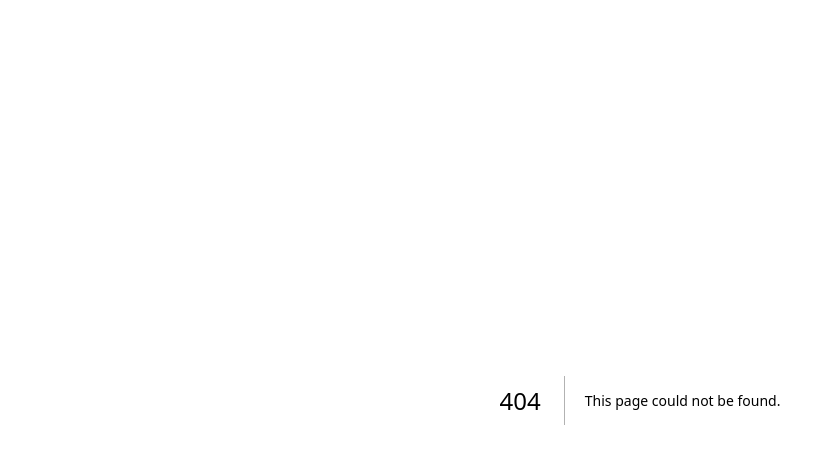
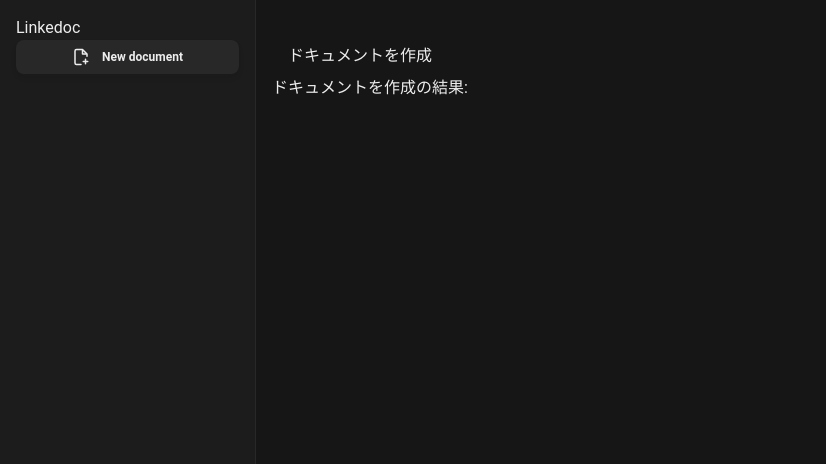
Before and after one commit to kazuhe/linkedoc, a Next.js app in the folder client/: page /document/new in a window 1280 px wide. Before the commit this address had no page. Shown: the top 464 px of the page, without its empty margins (0-826 px from the left). Built offline with nearby package versions, Linux system fonts and the light colour scheme.

Commit message:
Create "/document/new" page

```diff
--- a/client/package.json
+++ b/client/package.json
@@ -9,14 +9,15 @@
     "lint": "next lint"
   },
   "dependencies": {
+    "@material-tailwind/react": "2.1.9",
     "next": "14.1.0",
-    "react": "^18",
+    "react": "18.2.0",
     "react-dom": "^18",
     "swr": "2.2.5"
   },
   "devDependencies": {
     "@types/node": "^20",
-    "@types/react": "^18",
+    "@types/react": "18.2.19",
     "@types/react-dom": "^18",
     "autoprefixer": "^10.0.1",
     "eslint": "^8",
--- /dev/null
+++ b/client/src/app/document/new/page.tsx
@@ -0,0 +1,48 @@
+"use client";
+import useSWRMutation from "swr/mutation";
+
+type CreateDocumentRequest = {
+  path: string;
+  title: string;
+  description: string;
+  tags: string[];
+};
+
+const createDocument = async (
+  url: string,
+  { arg }: { arg: CreateDocumentRequest }
+) => {
+  const result = await fetch(url, {
+    method: "POST",
+    headers: {
+      "Content-Type": "application/json",
+    },
+    body: JSON.stringify(arg),
+  });
+  return await result.json();
+};
+
+export default function Home() {
+  // ドキュメント作成
+  const { trigger: createDocumentTrigger, data: documentResult } =
+    useSWRMutation("http://localhost:8080/document", createDocument);
+
+  return (
+    <div>
+      <button
+        className="px-4 py-2 mt-5 rounded bg-zinc-200 text-zinc-900"
+        onClick={() => {
+          createDocumentTrigger({
+            path: "path/to/document",
+            title: "Document Title",
+            description: "Document Description",
+            tags: ["tag1", "tag2", "tag3"],
+          });
+        }}
+      >
+        ドキュメントを作成
+      </button>
+      <div>ドキュメントを作成の結果: {JSON.stringify(documentResult)}</div>
+    </div>
+  );
+}
--- a/client/src/app/globals.css
+++ b/client/src/app/globals.css
@@ -1,33 +1,3 @@
 @tailwind base;
 @tailwind components;
 @tailwind utilities;
-
-:root {
-  --foreground-rgb: 0, 0, 0;
-  --background-start-rgb: 214, 219, 220;
-  --background-end-rgb: 255, 255, 255;
-}
-
-@media (prefers-color-scheme: dark) {
-  :root {
-    --foreground-rgb: 255, 255, 255;
-    --background-start-rgb: 0, 0, 0;
-    --background-end-rgb: 0, 0, 0;
-  }
-}
-
-body {
-  color: rgb(var(--foreground-rgb));
-  background: linear-gradient(
-      to bottom,
-      transparent,
-      rgb(var(--background-end-rgb))
-    )
-    rgb(var(--background-start-rgb));
-}
-
-@layer utilities {
-  .text-balance {
-    text-wrap: balance;
-  }
-}
--- a/client/src/app/layout.tsx
+++ b/client/src/app/layout.tsx
@@ -1,22 +1,46 @@
+import Image from "next/image";
 import type { Metadata } from "next";
-import { Inter } from "next/font/google";
 import "./globals.css";
-
-const inter = Inter({ subsets: ["latin"] });
+import { Button } from "@/components/button";
+import Link from "next/link";
 
 export const metadata: Metadata = {
   title: "Create Next App",
   description: "Generated by create next app",
 };
 
-export default function RootLayout({
+const RootLayout = ({
   children,
 }: Readonly<{
   children: React.ReactNode;
-}>) {
+}>) => {
   return (
     <html lang="en">
-      <body className={inter.className}>{children}</body>
+      <body className="bg-black-dark text-white relative z-0 flex h-full w-full overflow-hidden">
+        <nav className="bg-black border-r border-black-light w-64 flex-shrink-0 overflow-x-hidden h-screen p-4">
+          <h1>Linkedoc</h1>
+          <Link href="/document/new">
+            <Button
+              size="sm"
+              fullWidth={true}
+              className="flex items-center justify-center"
+            >
+              <Image
+                src="/svg/file-plus.svg"
+                alt="New document"
+                width={18}
+                height={18}
+              />
+              <span className="ml-3">New document</span>
+            </Button>
+          </Link>
+        </nav>
+        <main className="relative flex h-full w-full flex-1 p-4">
+          {children}
+        </main>
+      </body>
     </html>
   );
-}
+};
+
+export default RootLayout;
--- /dev/null
+++ b/client/src/components/button.tsx
@@ -0,0 +1,21 @@
+"use client";
+import { ButtonProps, Button as _Button } from "@material-tailwind/react";
+import { PropsWithChildren } from "react";
+
+type Props = {
+  size: ButtonProps["size"];
+  fullWidth: ButtonProps["fullWidth"];
+  className: string;
+};
+
+export const Button = (props: PropsWithChildren<Props>) => {
+  return (
+    <_Button
+      size={props.size}
+      fullWidth={props.fullWidth}
+      className={`bg-black-light hover:bg-black-super-light normal-case ${props.className}`}
+    >
+      {props.children}
+    </_Button>
+  );
+};
--- a/client/tailwind.config.ts
+++ b/client/tailwind.config.ts
@@ -1,20 +1,22 @@
 import type { Config } from "tailwindcss";
+import withMT from "@material-tailwind/react/utils/withMT";
 
 const config: Config = {
-  content: [
-    "./src/pages/**/*.{js,ts,jsx,tsx,mdx}",
-    "./src/components/**/*.{js,ts,jsx,tsx,mdx}",
-    "./src/app/**/*.{js,ts,jsx,tsx,mdx}",
-  ],
+  content: ["./src/**/*.{js,jsx,ts,tsx}"],
   theme: {
-    extend: {
-      backgroundImage: {
-        "gradient-radial": "radial-gradient(var(--tw-gradient-stops))",
-        "gradient-conic":
-          "conic-gradient(from 180deg at 50% 50%, var(--tw-gradient-stops))",
+    colors: {
+      white: {
+        DEFAULT: "#ededed",
+      },
+      black: {
+        "super-light": "#363636",
+        light: "#282828",
+        DEFAULT: "#1c1c1c",
+        dark: "#161616",
       },
     },
   },
   plugins: [],
 };
-export default config;
+
+export default withMT(config);
```
Also changed, not shown: client/src/app/page.tsx (+2 -151 lines), client/public/svg/file-plus.svg (added), 1 other file (tests, documents, lock files or other folders).
